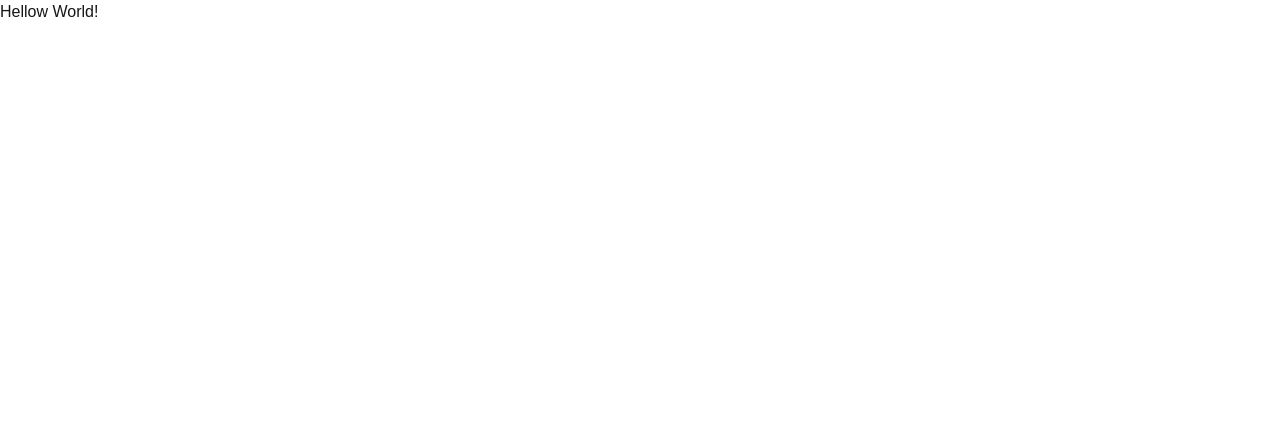
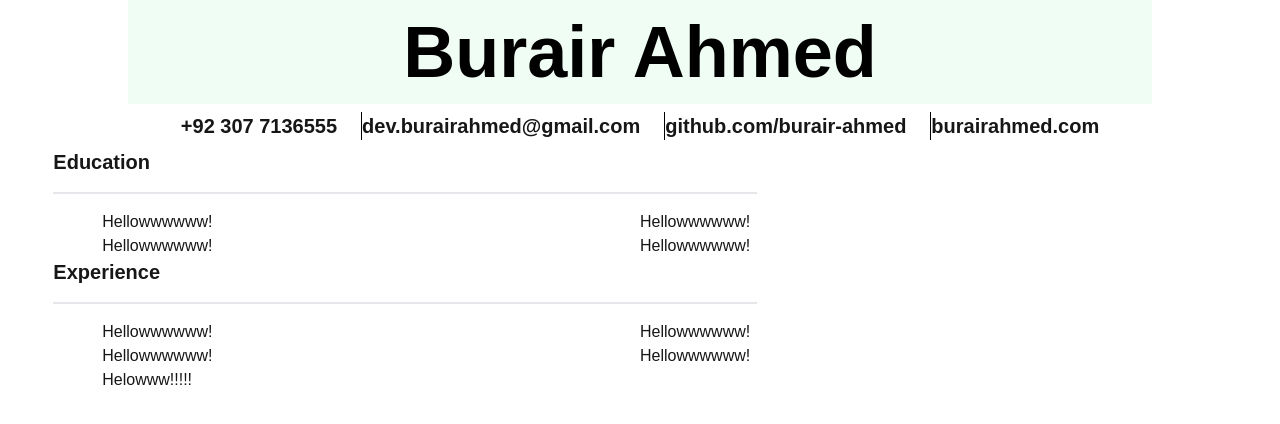
Before and after one commit to burair-ahmed/my-resume-builder, a Next.js app: page / in a window 1280 px wide. Shown: the top 424 px of the page. Built offline with nearby package versions, Linux system fonts and the light colour scheme.

Commit message:
"Added imports for Education, Experience, and Personalinfo components and replaced 'Hello World!' with these components in Home function."

```diff
--- /dev/null
+++ b/src/app/components/Education/education.tsx
@@ -0,0 +1,32 @@
+export default function Education() {
+  return (
+    <div className="mx-auto w-11/12">
+      <div>
+        <h1 className="font-bold text-xl">Education</h1>
+      </div>
+      <hr className="my-4 border-t-2 border-grey-900 w-3/5 p-0" />
+      <div className="grid grid-cols-12 mx-auto w-11/12">
+        <div className="col-span-6">
+          <div className="grid grid-rows-2">
+            <div className="row-span-1">
+              <h1>Hellowwwwww!</h1>
+            </div>
+            <div className="row-span-1">
+              <h1>Hellowwwwww!</h1>
+            </div>
+          </div>
+        </div>
+        <div className="col-span-6">
+          <div className="grid grid-rows-2">
+            <div className="row-span-1">
+              <h1>Hellowwwwww!</h1>
+            </div>
+            <div className="row-span-1">
+              <h1>Hellowwwwww!</h1>
+            </div>
+          </div>
+        </div>
+      </div>
+    </div>
+  );
+}
--- /dev/null
+++ b/src/app/components/Experience/experience.tsx
@@ -0,0 +1,35 @@
+export default function Experience() {
+    return (
+      <div className="mx-auto w-11/12">
+        <div>
+          <h1 className="font-bold text-xl">Experience</h1>
+        </div>
+        <hr className="my-4 border-t-2 border-grey-900 w-3/5 p-0" />
+        <div className="grid grid-cols-12 mx-auto w-11/12">
+          <div className="col-span-6">
+            <div className="grid grid-rows-2">
+              <div className="row-span-1">
+                <h1>Hellowwwwww!</h1>
+              </div>
+              <div className="row-span-1">
+                <h1>Hellowwwwww!</h1>
+              </div>
+            </div>
+          </div>
+          <div className="col-span-6">
+            <div className="grid grid-rows-2">
+              <div className="row-span-1">
+                <h1>Hellowwwwww!</h1>
+              </div>
+              <div className="row-span-1">
+                <h1>Hellowwwwww!</h1>
+              </div>
+            </div>
+          </div>
+          <div className="col-span-12">
+            <h1>Helowww!!!!!</h1>
+          </div>
+        </div>
+      </div>
+    );
+  }
--- /dev/null
+++ b/src/app/components/Personal Info/personal-info.tsx
@@ -0,0 +1,29 @@
+export default function Personalinfo() {
+    return (
+        <div className="items-center">
+
+            {/* Name */}
+            <div className="mx-auto w-4/5 bg-green-50 text-center py-4">
+                <h1 className="text-black font-black text-7xl">Burair Ahmed</h1>
+            </div>
+
+            {/* Contact Info */}
+            <div className="mx-auto w-4/5 text-center py-2">
+            <ul className="flex flex-inline justify-center space-x-6 text-xl font-bold divide-x divide-black">
+                <li>
+                    +92 307 7136555
+                </li>
+                <li>
+                    dev.burairahmed@gmail.com
+                </li>
+                <li>
+                    github.com/burair-ahmed
+                </li>
+                <li>
+                    burairahmed.com
+                </li>
+            </ul>
+            </div>
+        </div>
+    );
+}
--- a/src/app/page.tsx
+++ b/src/app/page.tsx
@@ -1,9 +1,16 @@
 // import Image from "next/image";
+
+import Education from "./components/Education/education";
+import Experience from "./components/Experience/experience";
+import Personalinfo from "./components/Personal Info/personal-info";
 
 export default function Home() {
   return (
   <div>
-    <h1>Hellow World!</h1>
+
+    <Personalinfo/>
+    <Education/>
+    <Experience/>
   </div>
   );
 }
```
